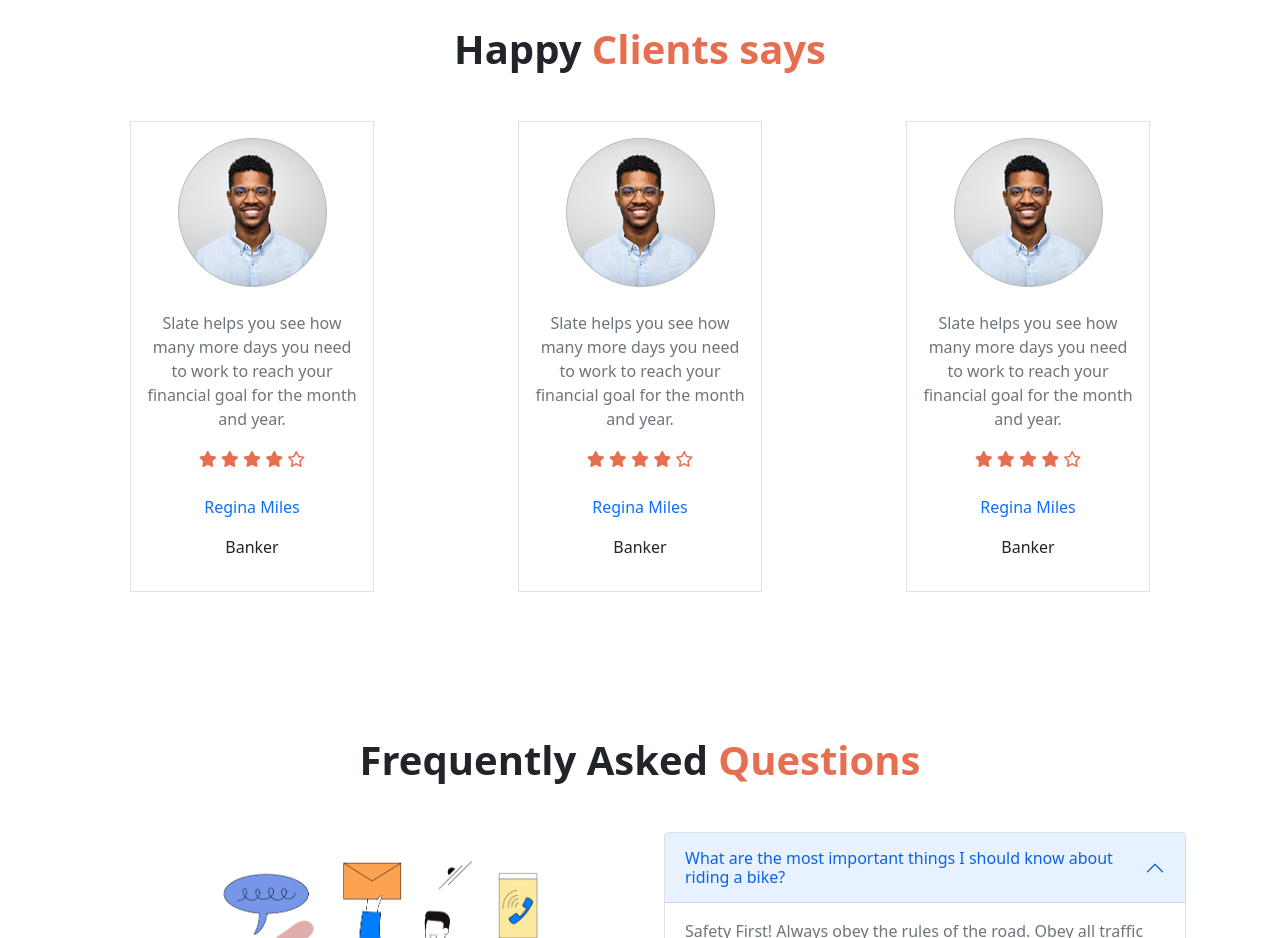
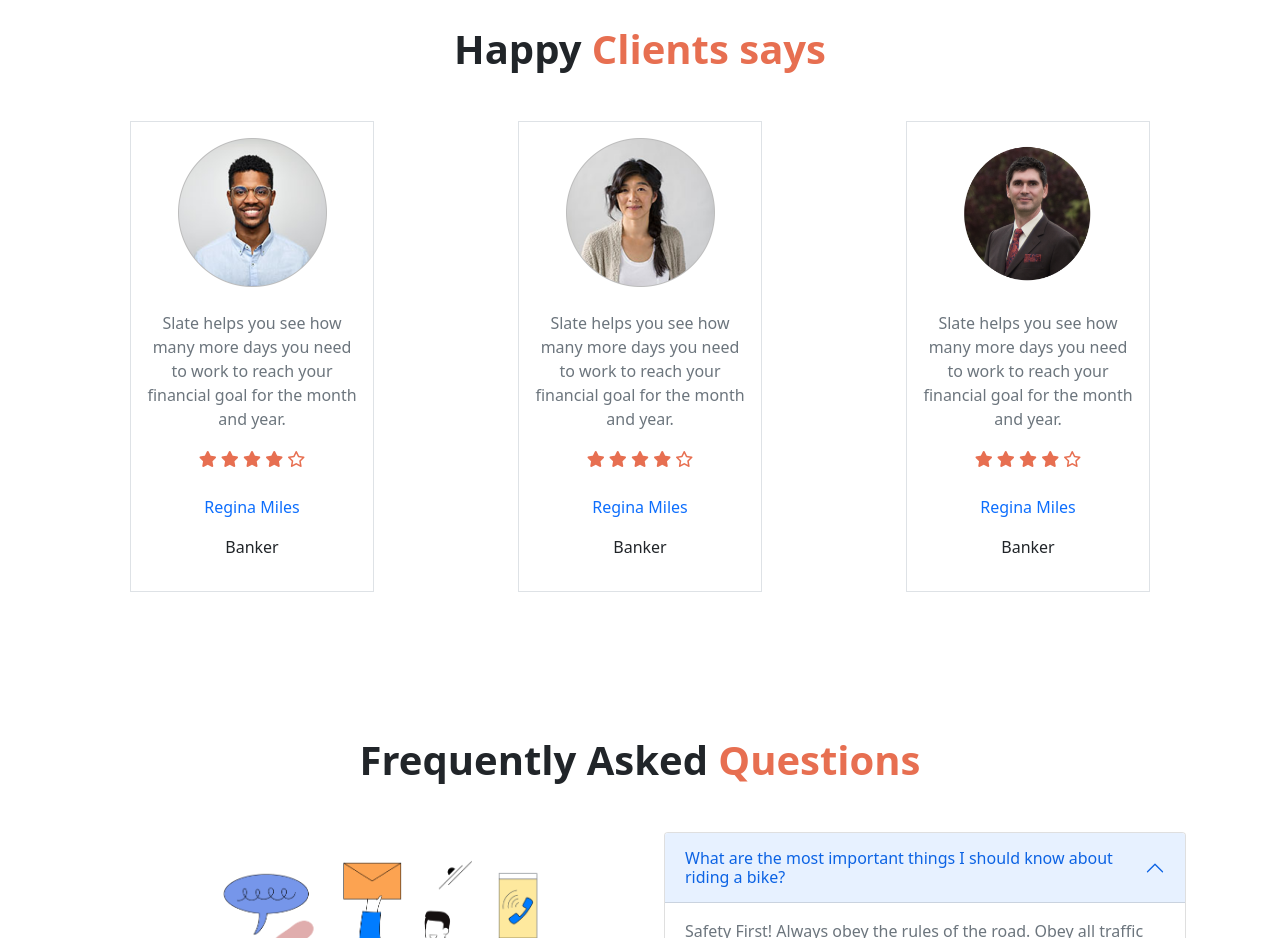
Before and after one commit to saif-uddin-shrabon/Honda-CRB, a plain HTML site: page index.html in a window 1280 px wide. Shown: the part 1200-2138 px from the top of the page. Drawn offline with nearby package versions, Linux system fonts and the light colour scheme.

Commit message:
Final Push

```diff
--- a/index.html
+++ b/index.html
@@ -139,7 +139,7 @@
                     </div>
                     <div class="col-lg-4 col-12">
                         <div class="p-3 border bg-white text-center mx-5">
-                            <img class="d-block mx-auto" height="149" width="149" src="images/user-1.png" alt="">
+                            <img class="d-block mx-auto" height="149" width="149" src="images/user-2.png" alt="">
                             <div>
                                 <p class="mx- mt-4 text-muted">Slate helps you see how
                                     many more days you need
@@ -161,7 +161,7 @@
                     </div>
                     <div class="col-lg-4 col-12">
                         <div class="p-3 border bg-white text-center mx-5">
-                            <img class="d-block mx-auto" height="149" width="149" src="images/user-1.png" alt="">
+                            <img class="d-block rounded-3 mx-auto" height="149" width="149" src="images/user-40.png" alt="">
                             <div>
                                 <p class="mx- mt-4 text-muted">Slate helps you see how
                                     many more days you need
```
Also changed, not shown: images/user-4.png (added), images/user-40.png (added).
